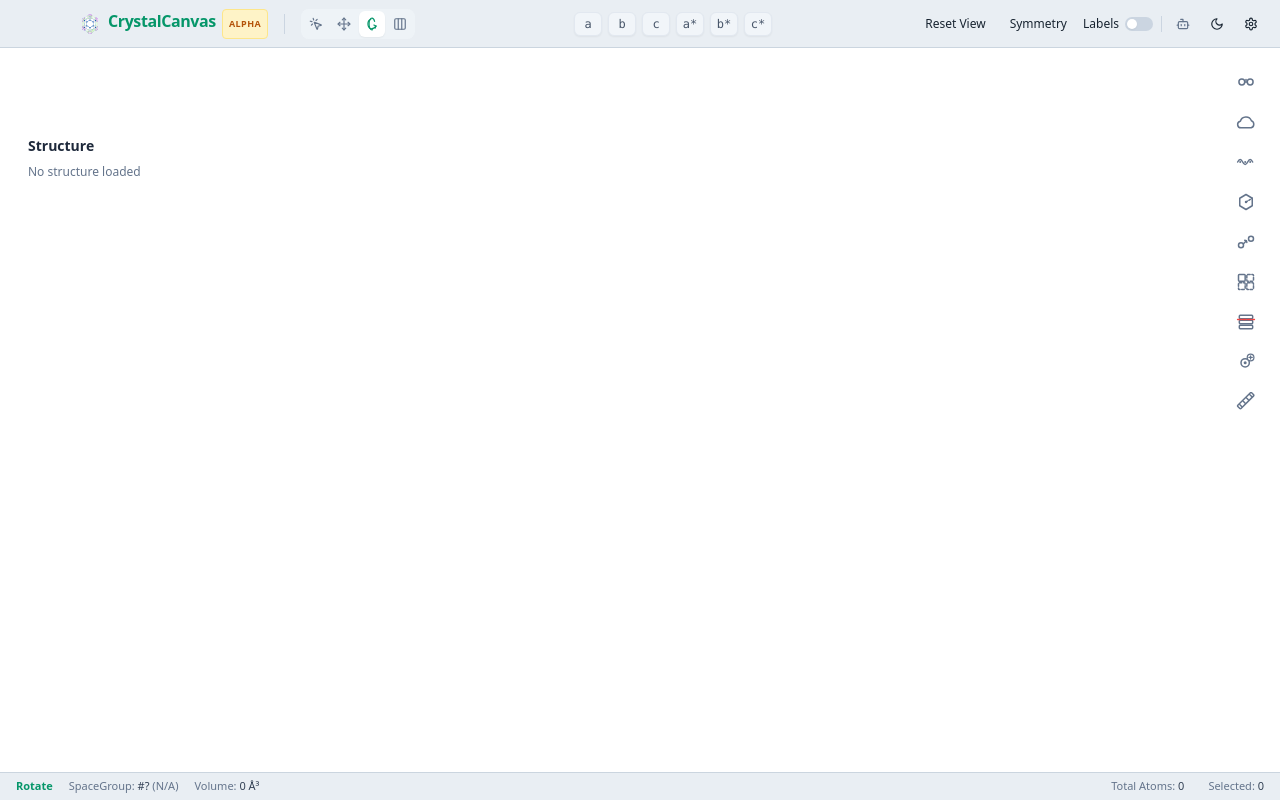
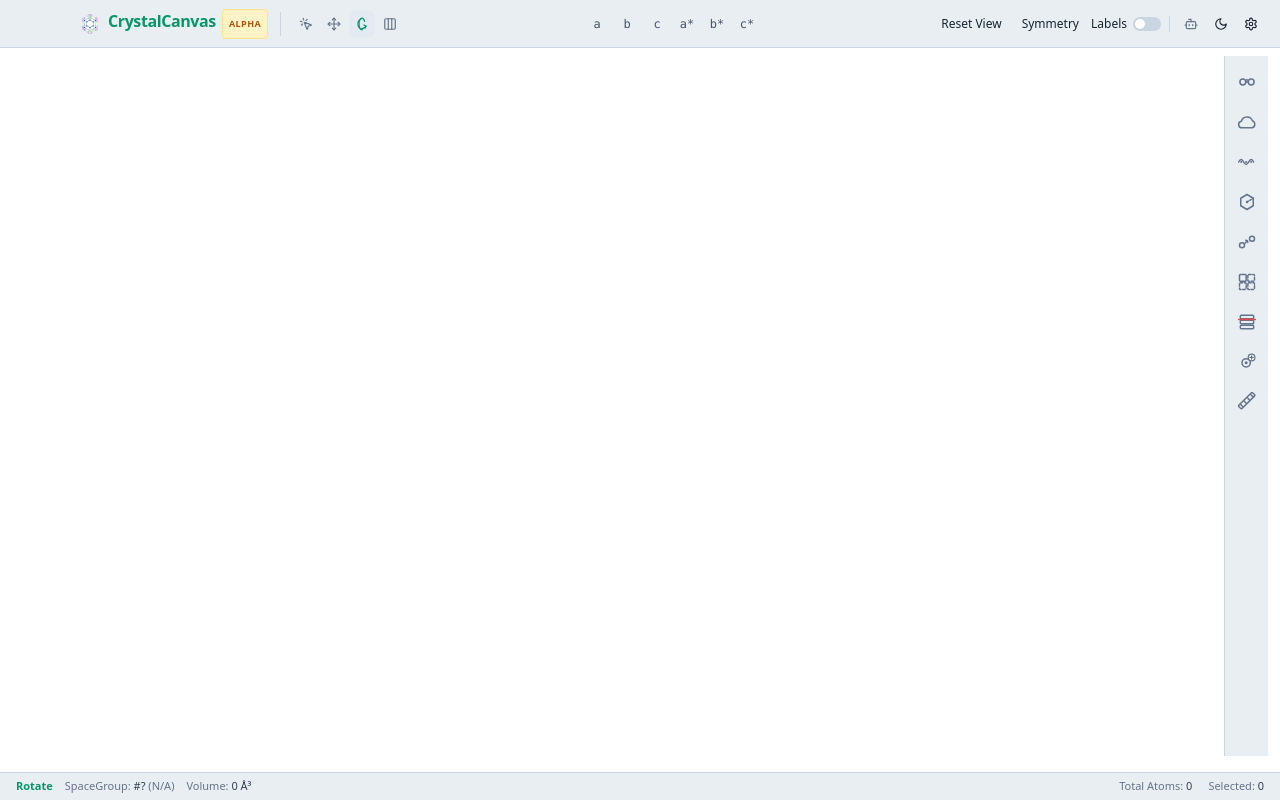
Before and after one commit to XiaoJiang-Phy/CrystalCanvas, a React (Vite) app: page / in a window 1280 px wide. Built offline with nearby package versions, Linux system fonts and the light colour scheme.

Commit message:
refactor(ui): refine desktop density and tool hierarchy

```diff
--- a/src/components/layout/BottomStatusBar.tsx
+++ b/src/components/layout/BottomStatusBar.tsx
@@ -30,14 +30,20 @@ export const BottomStatusBar: React.FC<{
 
     return (
         <div className="cc-chrome w-full h-7 shrink-0 border-t grid grid-cols-[minmax(0,1fr)_auto] items-center px-4 text-[11px] z-40 pointer-events-auto">
-            <div className="flex min-w-0 items-center gap-4 text-slate-500 dark:text-slate-400 tabular-nums">
+            <div data-status-group="summary" className="min-w-0 overflow-hidden">
+                <div className="w-full overflow-x-auto overflow-y-hidden custom-scrollbar">
+                    <div className="flex min-w-max items-center gap-3 whitespace-nowrap text-slate-500 dark:text-slate-400 tabular-nums">
                         {interactionMode && (
                             <span className="font-semibold text-emerald-600 dark:text-emerald-400">{modeLabel[interactionMode] || interactionMode}</span>
                         )}
                         <span>SpaceGroup: <span className="font-medium text-slate-700 dark:text-slate-300">#{crystalState?.spacegroup_number || '?'}</span> ({sg})</span>
                         <span>Volume: <span className="font-medium text-slate-700 dark:text-slate-300">{vol} Å³</span></span>
                     </div>
-            <div className="flex items-center justify-end gap-6 text-slate-500 dark:text-slate-400">
+                </div>
+            </div>
+            <div data-status-group="counters" className="w-[55vw] max-w-[42rem] min-w-0 overflow-hidden">
+                <div className="w-full overflow-x-auto overflow-y-hidden custom-scrollbar">
+                    <div className="flex min-w-max items-center justify-end gap-4 whitespace-nowrap text-slate-500 dark:text-slate-400">
                         {activePhononMode && (
                             <span className="text-amber-600 dark:text-amber-500">
                                 Phonon Mode {activePhononMode.index + 1}: <span className="font-medium">{activePhononMode.frequency_cm1.toFixed(2)} cm⁻¹</span>
@@ -50,5 +56,7 @@ export const BottomStatusBar: React.FC<{
                         <span>Selected: <span className={`font-medium ${selectedCount > 0 ? 'text-amber-600 dark:text-amber-400' : 'text-slate-700 dark:text-slate-300'}`}>{selectedCount}</span></span>
                     </div>
                 </div>
+            </div>
+        </div>
     );
 };
--- a/src/components/layout/LeftSidebar.tsx
+++ b/src/components/layout/LeftSidebar.tsx
@@ -28,18 +28,10 @@ export const LeftSidebar: React.FC<LeftSidebarProps> = ({
 }) => {
     const [latticeError, setLatticeError] = useState<LatticeError | null>(null);
     const numAtoms = crystalState?.intrinsic_sites ?? 0;
+    const structureLabel = crystalState && numAtoms > 0 ? 'Structure workspace' : 'No structure loaded';
 
     if (!crystalState || numAtoms === 0) {
-        return (
-            <aside
-                className="cc-panel w-[240px] shrink-0 h-full pointer-events-auto p-4"
-                data-sidebar-surface="structure-workspace"
-                aria-label="Structure workspace"
-            >
-                <h2 className="text-sm font-semibold text-slate-800 dark:text-slate-200">Structure</h2>
-                <p className="mt-2 text-xs text-slate-500 dark:text-slate-400">No structure loaded</p>
-            </aside>
-        );
+        return null;
     }
 
     const volume = crystalState.cell_a * crystalState.cell_b * crystalState.cell_c * Math.sqrt(
@@ -54,9 +46,9 @@ export const LeftSidebar: React.FC<LeftSidebarProps> = ({
 
     return (
         <aside
-            className="cc-panel w-[240px] shrink-0 h-full flex flex-col pointer-events-auto overflow-hidden"
+            className="cc-panel w-[280px] 2xl:w-[320px] shrink-0 pointer-events-auto overflow-hidden"
             data-sidebar-surface="structure-workspace"
-            aria-label="Structure workspace"
+            aria-label={structureLabel}
         >
             <section className="p-3" data-sidebar-section="structure" aria-labelledby="structure-sidebar-title">
                 <h2 id="structure-sidebar-title" className="text-sm font-semibold text-slate-800 dark:text-slate-200">
@@ -86,12 +78,12 @@ export const LeftSidebar: React.FC<LeftSidebarProps> = ({
                 </div>
             </section>
 
-            <section className="min-h-0 flex-1 border-t border-slate-200 dark:border-slate-800" data-sidebar-section="atoms" aria-labelledby="atoms-sidebar-title">
+            <section className="border-t border-slate-200 dark:border-slate-800" data-sidebar-section="atoms" aria-labelledby="atoms-sidebar-title">
                 <div className="px-3 py-2">
                     <h2 id="atoms-sidebar-title" className="text-sm font-semibold text-slate-800 dark:text-slate-200">Atoms</h2>
                 </div>
-                <div className="max-h-[220px] overflow-auto border-t border-slate-200 dark:border-slate-800 text-[10px] custom-scrollbar">
-                    <table className="w-full text-left" aria-label="Intrinsic atom fractional coordinates" data-coordinate-system="fractional">
+                <div className="max-h-[220px] max-w-full overflow-x-auto overflow-y-auto border-t border-slate-200 dark:border-slate-800 text-[10px] custom-scrollbar">
+                    <table className="min-w-[320px] text-left" aria-label="Intrinsic atom fractional coordinates" data-coordinate-system="fractional">
                         <thead className="sticky top-0 z-10 bg-[var(--cc-field)] font-medium text-slate-500 dark:text-slate-400">
                             <tr>
                                 <th scope="col" className="px-2 py-1.5 text-center text-xs">ID</th>
--- a/src/components/layout/RightSidebar.tsx
+++ b/src/components/layout/RightSidebar.tsx
@@ -94,7 +94,7 @@ export const RightSidebar: React.FC<{
             </div>
 
             <div
-                className="w-[44px] shrink-0 h-full min-h-0 flex flex-col items-center gap-1 overflow-y-auto py-2 pointer-events-auto custom-scrollbar"
+                className="cc-chrome w-[44px] shrink-0 h-full min-h-0 flex flex-col items-center gap-1 overflow-y-auto border-l border-[var(--cc-border)] py-2 pointer-events-auto custom-scrollbar"
                 data-tool-rail="scientific-tools"
                 role="toolbar"
                 aria-label="Scientific tools"
@@ -110,7 +110,7 @@ export const RightSidebar: React.FC<{
                         className={cn(
                             "w-9 h-9 flex items-center justify-center rounded-lg transition-colors duration-150",
                             openAccordion === section.key
-                                ? "bg-emerald-500/20 text-emerald-600 dark:text-emerald-400 shadow-sm ring-1 ring-emerald-500/30"
+                                ? "bg-emerald-500/20 text-emerald-600 dark:text-emerald-400"
                                 : "text-slate-500 dark:text-slate-400 hover:bg-white/60 dark:hover:bg-slate-800/60 hover:text-slate-700 dark:hover:text-slate-200"
                         )}
                     >
--- a/src/components/layout/TopNavBar.tsx
+++ b/src/components/layout/TopNavBar.tsx
@@ -42,8 +42,8 @@ export const TopNavBar: React.FC<TopNavBarProps> = ({
             />
 
             {/* Left: Brand + Basic Tools */}
-            <div className="flex min-w-0 items-center gap-4 relative z-10">
-                <div className="flex items-center gap-2 font-semibold text-base tracking-tight text-emerald-600 dark:text-emerald-400">
+            <div className="flex min-w-0 items-center gap-3 relative z-10">
+                <div data-command-group="brand-global" className="flex shrink-0 items-center gap-2 font-semibold text-base tracking-tight text-emerald-600 dark:text-emerald-400">
                     <img src={logoUrl} className="w-5 h-5 object-contain" alt="Logo" />
                     <div className="flex items-baseline gap-1.5">
                         <span>CrystalCanvas</span>
@@ -51,10 +51,10 @@ export const TopNavBar: React.FC<TopNavBarProps> = ({
                     </div>
                 </div>
 
-                <div className="h-5 w-px bg-slate-300 dark:bg-slate-700" />
+                <div className="h-6 w-px bg-[var(--cc-border)]" />
 
                 {/* Tool Group */}
-                <div className="flex items-center gap-0.5 bg-slate-100/80 dark:bg-slate-800/80 p-0.5 rounded-lg">
+                <div data-command-group="interaction" className="flex shrink-0 items-center gap-0.5">
                     <ToolButton icon={<MousePointerClick className="w-3.5 h-3.5" />} active={interactionMode === 'select'} onClick={() => setInteractionMode('select')} tooltip="Select" />
                     <ToolButton icon={<Move className="w-3.5 h-3.5" />} active={interactionMode === 'move'} onClick={() => setInteractionMode('move')} tooltip="Move" />
                     <ToolButton icon={<Rotate3D className="w-3.5 h-3.5" />} active={interactionMode === 'rotate'} onClick={() => setInteractionMode('rotate')} tooltip="Rotate" />
@@ -63,7 +63,7 @@ export const TopNavBar: React.FC<TopNavBarProps> = ({
             </div>
 
             {/* Center: Axis View Buttons */}
-            <div className="flex shrink-0 items-center gap-1 relative z-10">
+            <div data-command-group="view" className="flex shrink-0 items-center gap-0.5 relative z-10">
                 <ViewButton label="a" onClick={() => safeInvoke('set_camera_view_axis', { axis: 'a' })} />
                 <ViewButton label="b" onClick={() => safeInvoke('set_camera_view_axis', { axis: 'b' })} />
                 <ViewButton label="c" onClick={() => safeInvoke('set_camera_view_axis', { axis: 'c' })} />
@@ -73,7 +73,7 @@ export const TopNavBar: React.FC<TopNavBarProps> = ({
             </div>
 
             {/* Right: Toggles & Actions */}
-            <div className="flex min-w-0 items-center justify-end gap-2 relative z-10">
+            <div data-command-group="application" className="flex min-w-0 items-center justify-end gap-1 relative z-10">
                 <NavButton label="Reset View" onClick={() => safeInvoke('set_camera_view_axis', { axis: 'reset' })} />
                 <NavButton label="Symmetry" />
 
@@ -88,7 +88,7 @@ export const TopNavBar: React.FC<TopNavBarProps> = ({
                     <ToggleSwitch checked={showLabels} />
                 </button>
 
-                <div className="h-4 w-px bg-slate-300 dark:bg-slate-700" />
+                <div className="mx-1 h-4 w-px bg-[var(--cc-border)]" />
 
                 {/* LLM Assistant Toggle */}
                 <button
@@ -141,7 +141,7 @@ const ToolButton = ({ icon, active = false, tooltip, onClick }: { icon: React.Re
         className={cn(
             "p-1.5 rounded-md transition-colors duration-150",
             active
-                ? "bg-white dark:bg-slate-700 shadow-sm text-emerald-600 dark:text-emerald-400"
+                ? "bg-slate-200/80 dark:bg-slate-700/80 text-emerald-600 dark:text-emerald-400"
                 : "text-slate-500 hover:text-slate-900 dark:hover:text-slate-100 hover:bg-slate-200/50 dark:hover:bg-slate-700/50"
         )}
         aria-label={tooltip}
@@ -153,7 +153,7 @@ const ToolButton = ({ icon, active = false, tooltip, onClick }: { icon: React.Re
 );
 
 const ViewButton = ({ label, onClick }: { label: string, onClick?: () => void }) => (
-    <button onClick={onClick} data-tauri-drag-region="false" className="w-7 h-6 flex items-center justify-center text-xs font-mono font-medium rounded-md bg-slate-100 dark:bg-slate-800 text-slate-600 dark:text-slate-300 hover:bg-emerald-50 hover:text-emerald-600 dark:hover:bg-emerald-900/40 dark:hover:text-emerald-400 border border-slate-200 dark:border-slate-700 transition-colors shadow-sm active:scale-[0.96] ml-0.5">
+    <button onClick={onClick} data-tauri-drag-region="false" className="w-7 h-7 flex items-center justify-center text-xs font-mono font-medium rounded-md text-slate-600 dark:text-slate-300 hover:bg-slate-200/70 hover:text-emerald-600 dark:hover:bg-slate-700/70 dark:hover:text-emerald-400 transition-colors active:bg-slate-300/70 dark:active:bg-slate-600/70">
         {label}
     </button>
 );
```
Also changed, not shown: 1 other file (tests, documents, lock files or other folders). Lines whose indentation alone changed are shown as unchanged.
